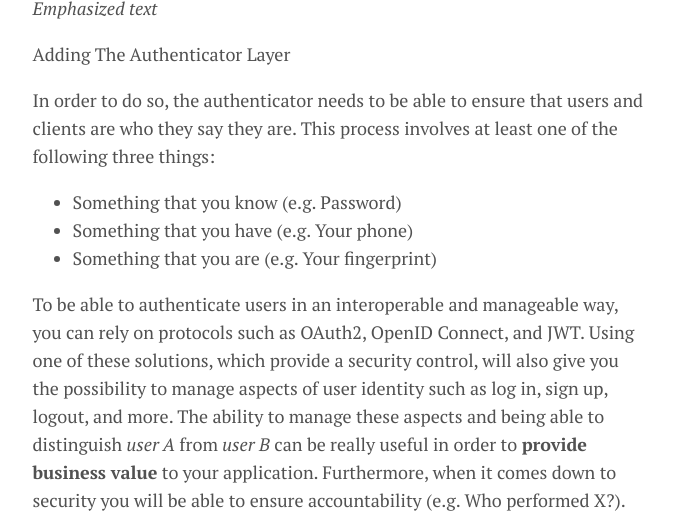
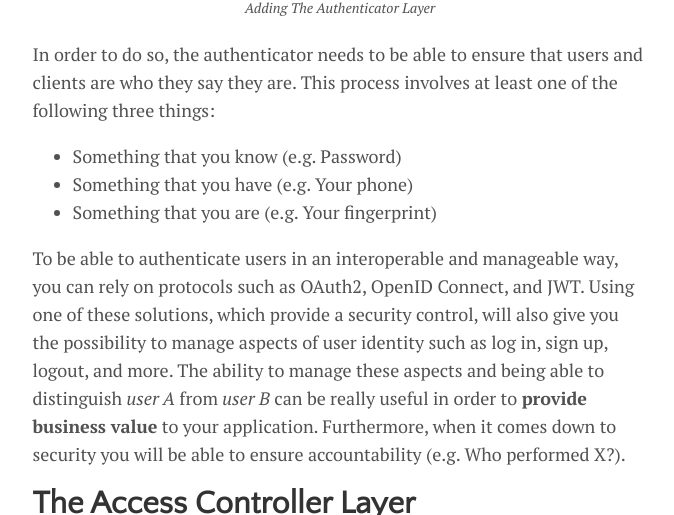
Before and after one commit to shekodn/shekodn.github.io, a Jekyll site: the page built from _posts/2020-03-12-securing-apis-how-to-design-a-not-so-crapi-one.md, in a window 1280 px wide and 900 px high, scrolled down 3156 px, cut to the strip 264-779 px from the top of the window. Shown: the whole strip, without its empty margins (300-974 px from the left). Built offline with Jekyll 4.4.1, drawn with Linux system fonts in a browser that asks for light colours.

Commit message:
Fix img caption

```diff
--- a/_posts/2020-03-12-securing-apis-how-to-design-a-not-so-crapi-one.md
+++ b/_posts/2020-03-12-securing-apis-how-to-design-a-not-so-crapi-one.md
@@ -30,7 +30,9 @@ These set of threats are often referred as [**STRIDE**](https://en.wikipedia.org
 
 <img class="s t u gl ai" src="https://miro.medium.com/max/698/1*lcIFqET90HETSonh54X3AA.png" width="349" height="196" role="presentation"/>
 
+<small class="img-caption">
 crAPI diagram
+</small>
 
 Although the current state of it is vulnerable to **all** of the STRIDE threats, at the end of this post the application will be more difficult to compromise just by adding some security layers.
 
@@ -39,7 +41,9 @@ The Authenticator Layer
 
 <img class="s t u gl ai" src="https://miro.medium.com/max/960/1*w3nt2dTvWQVAdcTmgDACUA.gif" width="480" height="270" role="presentation"/>
 
+<small class="img-caption">
 Let me in! Please?
+</small>
 
 Imagine that you receive an invitation to a wedding. When you arrive to the event, you go to the entrance and show your invitation and you use your name to get it. Then, you go inside and you have a seat, a 3-course meal, and you can ask the waiter for drinks. Once inside no one will ask for your an invitation, because that already happened at the entrance and you are going to be treated as an invited guest.
 
@@ -49,9 +53,9 @@ Just as you don’t want uninvited people in a wedding that it is supposed to be
 
 <img class="s t u gl ai" src="https://miro.medium.com/max/1136/1*w40CcZ4QYIQOq7a5cm2Ndw.png" width="568" height="145" role="presentation"/>
 
-<em>Emphasized text</em>
-
+<small class="img-caption">
 Adding The Authenticator Layer
+</small>
 
 In order to do so, the authenticator needs to be able to ensure that users and clients are who they say they are. This process involves at least one of the following three things:
 
@@ -66,13 +70,17 @@ The Access Controller Layer
 
 <img class="s t u gl ai" src="https://miro.medium.com/max/800/1*unoiOPhjl04Qm7zPhm2EDg.gif" width="400" height="194" role="presentation"/>
 
+<small class="img-caption">
 You shall not pass!
+</small>
 
 Now that you have the authenticator in place, let’s go back to the previous wedding example: After being enjoying the event for a while, you go to the toilet and you pass by the bar. Then you see a really fancy wine bottle. You ask the waiter for one glass, but she politely tells you that the bottle is only meant for the family of the bride. In other words, _not because you are already inside means that you can do anything you want_. As a result, you need to add a second component: The Access Controller.
 
 <img class="s t u gl ai" src="https://miro.medium.com/max/1540/1*15Qnm7zjRhi9Z06La9LFXA.png" width="770" height="145" role="presentation"/>
 
+<small class="img-caption">
 Adding The Access Controller Layer
+</small>
 
 This component will allow you to identify, not **who**, but **which** permissions or claims the user that is making the request has (Remember: authentication !=authorization).
 
@@ -85,13 +93,17 @@ The Rate Limiter Layer
 
 <img class="s t u gl ai" src="https://miro.medium.com/max/960/1*xm5TcoJyR5lQt8dqQ9wLRA.gif" width="480" height="358" role="presentation"/>
 
+<small class="img-caption">
 The _rate_ limit here is 12.
+</small>
 
 For every piece of software out there (even if it is in the cloud), there is a physical server plugged somewhere. This server has limitations such as memory and CPU. As a result, you want to make sure that no one is overusing those resources, because this would mean that it would be at the expense of other legit clients. One way to prevent this is to add a Rate Limiter Layer. As it name suggests, this component indicates how many calls your application may make per time window. Adding this layer of protection will also help to slow down brute force attacks (e.g. login endpoint) and to protect the overall availability of the system.
 
 <img class="s t u gl ai" src="https://miro.medium.com/max/1864/1*PQ3osb68_dUSdx3eSFkhoQ.png" width="932" height="145" role="presentation"/>
 
+<small class="img-caption">
 Adding The Rate Limiter Layer
+<small>
 
 To implement this solution, you can introduce a rate limiter application middleware or you can delegate the rate limiting duties to a load balancer such as NGINX. In this case, we can use the latter to protect the Application Logic servers from being overwhelmed by too many user requests at the same time. This is done by a rate limiting algorithm (e.g. [Leaky Bucket](https://www.youtube.com/watch?v=nJGTJ5Hd6Hk)) used to check if the user session (or IP address) has to be limited based on the information in the session cache. In case a client made too many requests within a given time frame, the Rate Limiting Layer will prevent traffic interfering with the other layers that are meant to be consumed by legit users.
 
@@ -108,7 +120,9 @@ Besides, a good Audit System will allow you to create alerts that will help you
 
 <img class="s t u gl ai" src="https://miro.medium.com/max/2122/1*EKPg8w6TWtbjU0L0VkA-SQ.png" width="1061" height="145" role="presentation"/>
 
+<small class="img-caption">
 Adding The Logger Layer
+</small>
 
 Failing to have a good Audit System will make Forensic Evidence and Long Term Analysis really difficult, because going back to understand what happened or wanting to go through old logs (the ones that will help you comply with your retention policy)  is not going to be possible. In addition, [according to the OWASP](https://owasp.org/www-project-api-security/), most breach studies demonstrate the time to detect a breach is over 200 days, typically detected by external parties rather than internal processes or monitoring.
 
@@ -119,7 +133,9 @@ After adding the Authenticator, Access Controller, Rate Limiter, and the Logger,
 
 <img class="s t u gl ai" src="https://miro.medium.com/max/2122/1*yOw-FDROVVglDE9Gn9B1eA.png" width="1061" height="145" role="presentation"/>
 
+<small class="img-caption">
 Final Diagram: [https://gist.github.com/shekodn/81eeefdefc7ae810947269ad15d1bbb2](https://gist.github.com/shekodn/81eeefdefc7ae810947269ad15d1bbb2)
+</small>
 
 **Spoofing** now is less likely, because you have an authenticator in place to be able to differentiate between Alice and an unauthenticated (uninvited) user. And because you know that Alice is supposed to only read and modify her own data, **Information Disclosure** and **Tampering** are more difficult to exploit since you have an Access Controller in place. And not only that, if someones is trying to maliciously modify data, you (and the CISO) can sleep better since the Logger will be able to identify who is making the malicious call without the risk of someone denying or **repudiating** it. Last but not least, if an attacker wants to cause a **Denial of Service (DoS)** attack or brute force a specific endpoint, she will have a hard time doing so (or at least it will be more expensive $$$) since the rate limiter is up and running.
 
```
